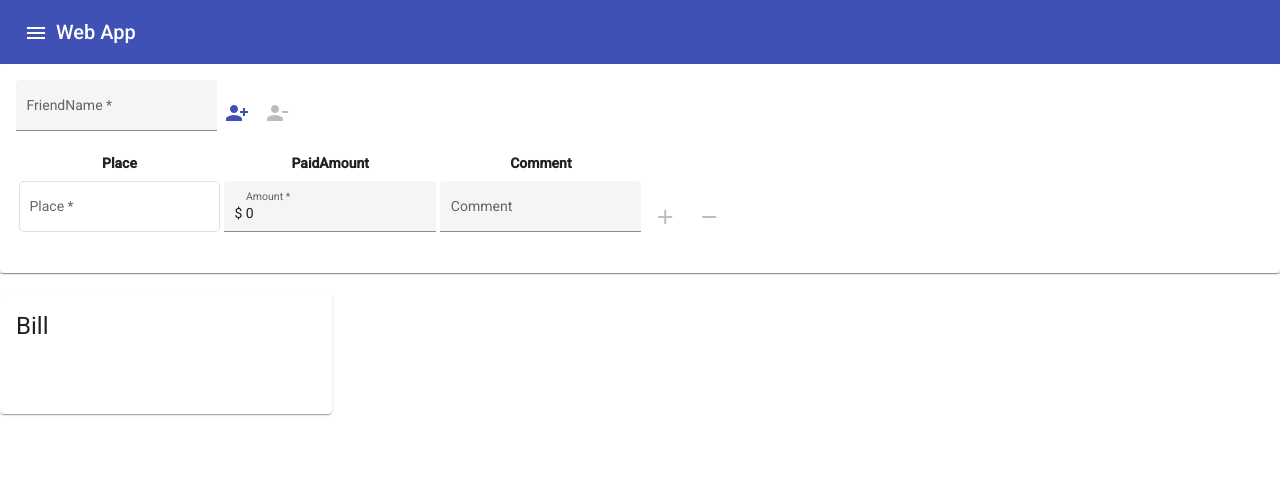
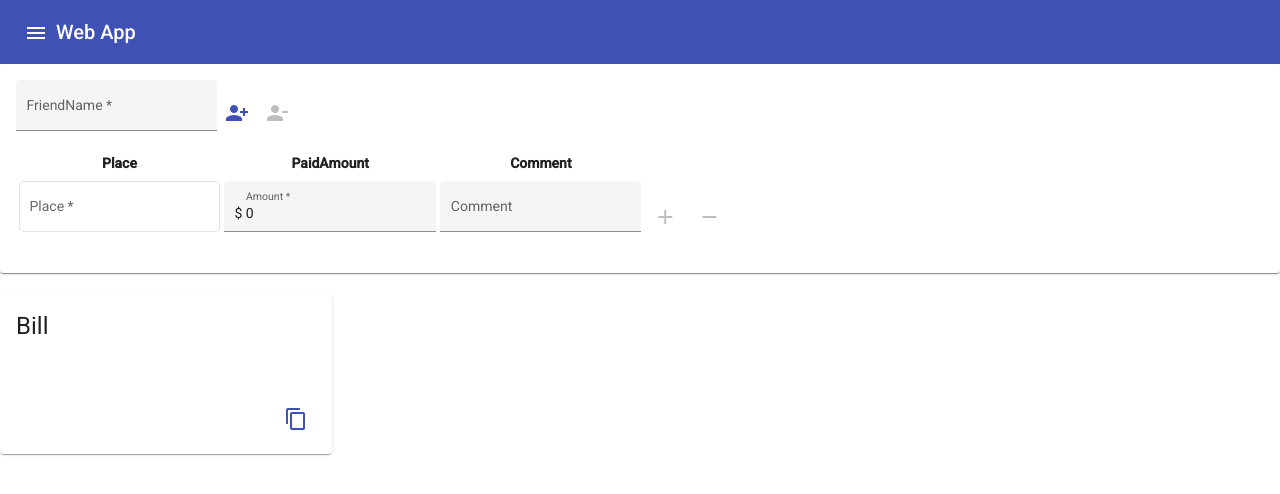
Before and after one commit to YS8610/NgBillSplitNestFormArray, an Angular app: page / in a window 1280 px wide. Shown: the top 494 px of the page. Built offline with nearby package versions, Linux system fonts and the light colour scheme.

Commit message:
add copy function

```diff
--- a/src/app/app.component.html
+++ b/src/app/app.component.html
@@ -80,8 +80,10 @@ individualBill = {{individualBill}} <br> -->
       <span><b>{{friend.friendName}} paid</b></span>
       <br>
       <span *ngFor="let paid of friend.extraPaidGrp">
-        <span *ngIf="paid.paidAmt>0">${{paid.paidAmt |number:'1.0-2':'en-US'}} @{{paid.place}} for {{paid.comment}}</span>
-        <br>
+        <ng-container *ngIf="paid.paidAmt>0">
+          <span >${{paid.paidAmt |number:'1.0-2':'en-US'}} @{{paid.place}} for {{paid.comment}}</span>
+          <br>
+        </ng-container>
       </span>
       <br>
     </ng-container>
@@ -102,9 +104,13 @@ individualBill = {{individualBill}} <br> -->
       <span *ngIf="individualBill>0">
         - ${{individualBill|number:'1.0-2':'en-US'}} = ${{friendsDisplay[j].totalpaid - individualBill |number:'1.0-2':'en-US' }}
       </span>
-
     </span>
   </section>
+  <div fxLayoutAlign="end center">
+    <button mat-icon-button color="primary" (click) = "onCopy()">
+      <mat-icon>content_copy</mat-icon>
+    </button>
+  </div>
 </mat-card>
 
 
--- a/src/app/app.component.ts
+++ b/src/app/app.component.ts
@@ -126,26 +126,40 @@ export class AppComponent implements OnInit, OnDestroy  {
     this.onSubmit()
     let header = "Bill"
     let friendPayment = ""
-    let paymentPart1 = ""
-    let paymentPart2 = "Bill = "
-    let paymentPart3 = "= $" + this.numberWithCommas(this.totalBill)
-    let paymentPart4 = ""
+    let individualPay = ""
+    for (let friend of this.friendsDisplay){
+      if (friend.totalpaid>0){
+        friendPayment = friendPayment
+                        + friend.friendName
+                        + " paid\n"
+                        +  friend.paidStr
+                        + "\n\n"
+        individualPay = individualPay
+                        + friend.friendName
+                        + " Bill ="
+                        + friend.numStr.substring(1)
+                        + "- $"
+                        + this.numberWithCommas( this.roundNumber(this.individualBill) )
+                        + " = $"
+                        + this.numberWithCommas( this.roundNumber(friend.totalpaid-this.individualBill) )
+                        + "\n"
+      }
+      else{
+        individualPay = individualPay
+                        + friend.friendName
+                        + " Bill ="
+                        + "- $"
+                        + this.numberWithCommas( this.roundNumber(this.individualBill) )
+                        + "\n"
+      }
+    }
+    let totalPayment = "Total Bill = $" + this.numberWithCommas(this.totalBill)
     let website = "Generated from https://ys8610.github.io/ngBillSplit/"
-    this.friendsInfo.forEach( (f : friend) =>{
-      f.extraPaidGrp.forEach( (p : paidGrp) => {
-        friendPayment = friendPayment + "$" +  p.paidAmt + " @" + p.place + " (" + p.comment + ")\n"
-      })
-      paymentPart1 = paymentPart1 + f.friendName + " paid \n" + friendPayment
-      friendPayment = ""
-      console.log(paymentPart1)
-
-    })
 
     const copyString = header + "\n\n"
-                      + paymentPart1
-                      + "\n" + paymentPart2.substring(0,paymentPart2.length-1)
-                      + "\n" + paymentPart3 + "\n"
-                      + "\n" + paymentPart4
+                      + friendPayment
+                      + totalPayment + "\n\n"
+                      + individualPay
                       + "\n" + website
 
     navigator.clipboard.writeText(copyString)
@@ -181,8 +195,10 @@ export class AppComponent implements OnInit, OnDestroy  {
       })
       if ( tempF.totalpaid>0){
         f.extraPaidGrp.forEach( (p : paidGrp)=>{
-          tempF.paidStr =  tempF.paidStr + "$" + this.numberWithCommas(p.paidAmt) + " @" + p.place + " for " + p.comment + "\n"
-          tempF.numStr = tempF.numStr + "+" + p.paidAmt
+          if (p.paidAmt>0){
+            tempF.paidStr =  tempF.paidStr + "$" + this.numberWithCommas(p.paidAmt) + " @" + p.place + " for " + p.comment + "\n"
+            tempF.numStr = tempF.numStr + "+ $" + p.paidAmt + " "
+          }
         })
       }
       c.push(tempF)
```
